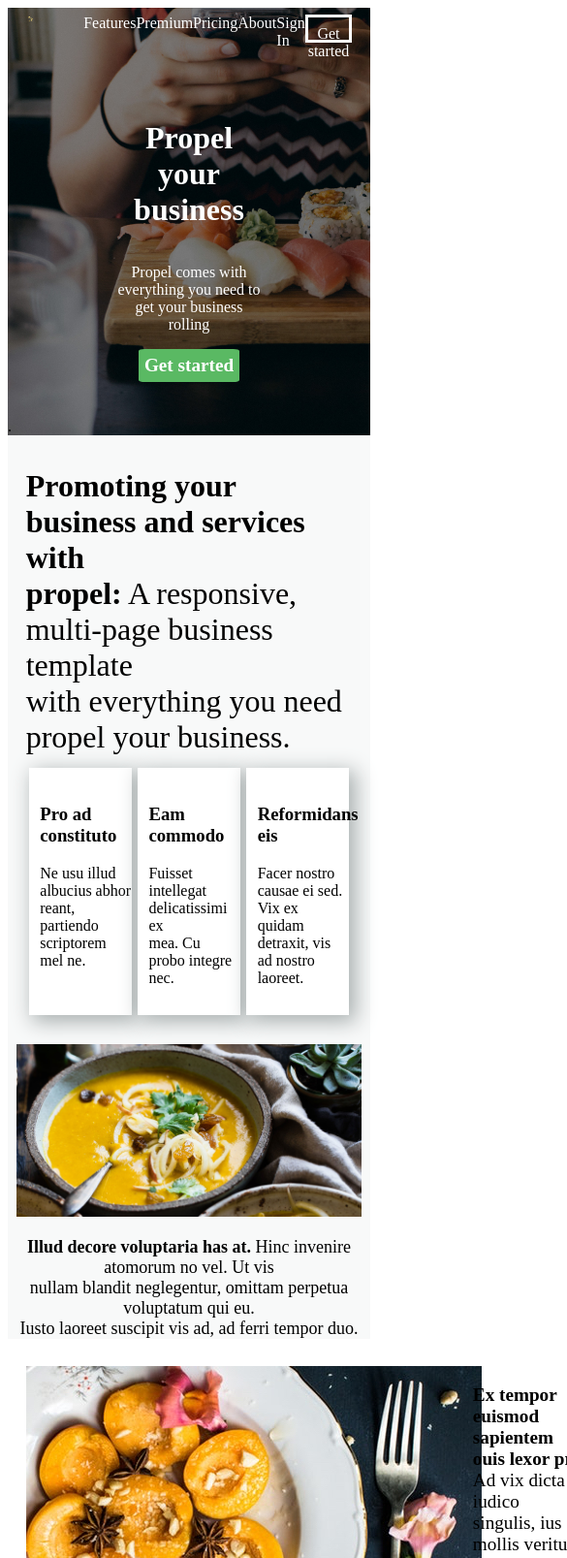
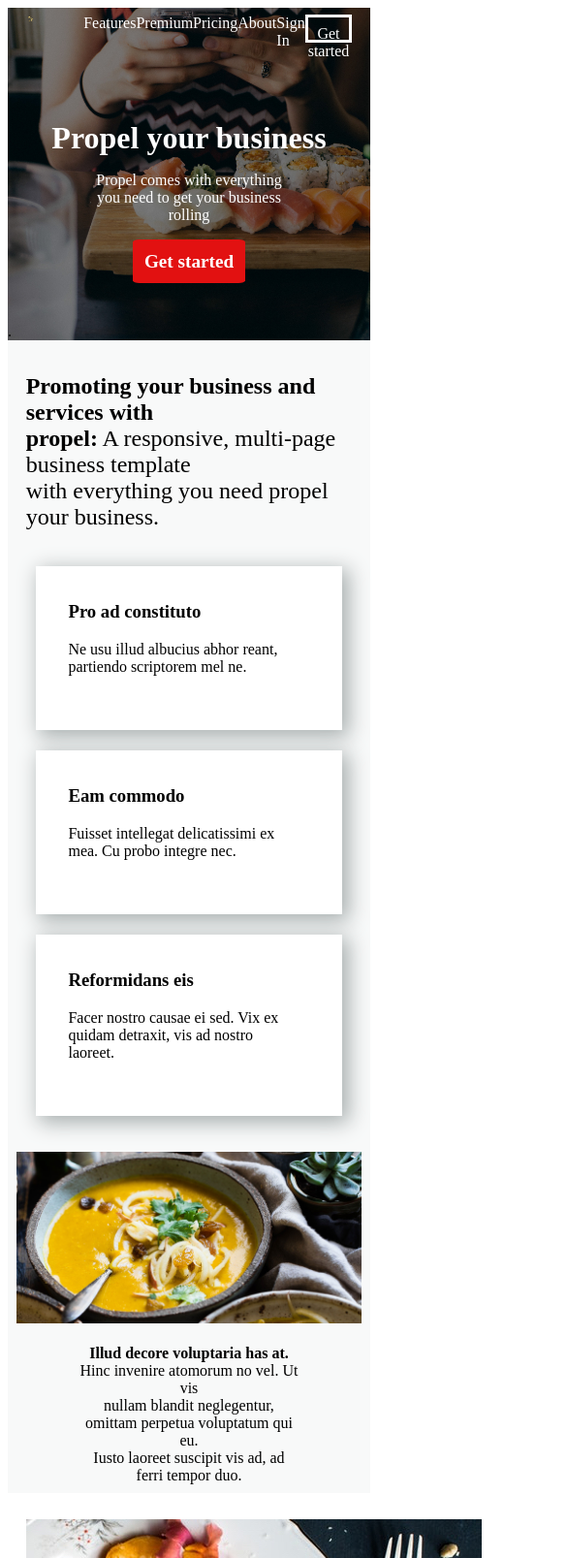
Before and after one commit to Dave44829/Project-1, a plain HTML site: page index.html in a window 390 px wide. Shown: the top 1607 px of the page at 97% size, 585 px wide, since content can reach past the window. Drawn offline with Linux system fonts and the light colour scheme.

Commit message:
Update styles.css

```diff
--- a/styles.css
+++ b/styles.css
@@ -4,8 +4,8 @@
 background-size: cover; margin: 0%;}
 
 
-.headerContent {margin-left: 30%;
-margin-right: 30%;
+.headerContent {width: 80%;
+margin: auto;
 display: flex;
 flex-direction: column;
 align-items: center;
@@ -15,9 +15,15 @@ margin-bottom: 10%}
 
 .headerButton {background-color: #5AB963;
 font-size: larger;
-font-weight: bold; padding: 4%;
+font-weight: bold; padding: 2%;
+padding-left: 3%;
+padding-right: 3%;
 color: white; border-radius: 6%;
+margin-bottom: 1%;
 }
+
+.headerImg {width: 15%;
+margin: 0%;}
 
 .topHeaderButton {background-color: transparent;
 border: solid white;
@@ -27,10 +33,13 @@ padding-top: 15%;}
 
 
 .text1 {color: white;
-text-align: center;}
+text-align: center;
+font-size: 5rem;
+margin-bottom: 2%;}
 
-.paragraph1 {color: white;
-text-align: center;}
+.paragraph1 {color: rgb(235, 231, 231);
+text-align: center;
+font-size: 1.5rem;}
 
 a {text-decoration: none;
 color: white}
@@ -72,7 +81,8 @@ margin-top: 7%;}
 .paragraph3 {text-align: center;
 margin-top: 5%;
 font-size: large;
-margin-bottom: 3%;}
+margin-bottom: 3%;
+padding-bottom: 2.5%;}
 
 
 
@@ -90,3 +100,102 @@ width: 70%;
 display: flex;
 flex-direction: column;
 margin: auto;}
+
+
+.row1{margin-left: -8%;}
+
+.row2 {padding-left: 25%;}
+
+
+
+
+
+
+
+
+
+
+
+
+
+
+
+
+
+
+
+
+/* HEADER FOR MOBILE */
+
+@media only screen and (max-width: 600px) {
+    .headerButton {background-color: #e21111;
+        font-size: larger;
+        font-weight: bold; padding: 4%;
+        color: white; border-radius: 6%;
+        }
+
+
+    .text1 {color: white;
+        text-align: center;
+        font-size: 2rem;
+        margin-bottom: 0%;}
+
+    .paragraph1 {color: white;
+        text-align: center;
+    font-size: 1rem ;
+        width: 70%;}
+
+
+    .headerImg {width: 40%;
+        margin: 0%;}
+
+
+
+
+/* DIV 2 FOR MOBILE */
+
+.paragraph2 {font-size: 1.5rem;
+    padding-top: 10%;
+    margin: 0%;
+    padding-bottom: 3%;}
+
+
+.grid2 {display: grid;
+    grid-template-columns: 1fr;
+    grid-template-rows: 1fr;
+    padding-top: 5%;}
+
+.paragraph3 {text-align: center;
+    width: 64%;
+    margin: auto;
+    margin-top: 5%;
+    font-size: 1rem;
+    margin-bottom: 3%;}
+
+
+
+    /* DIV 3 FOR MOLBILE */
+
+.grid3 {display: grid;
+        grid-template-columns: 1fr ;
+        padding-top: 5%;}
+
+.text2 {font-size: larger;}
+
+.bottomlink { align-items: center;
+        width: 70%;
+        display: flex;
+        flex-direction: column;
+        margin: auto;}
+
+.row1 {margin-left: 0%;}
+
+.row2 {padding-left: 0%;
+margin-bottom: -150%;
+padding-top: 70%;}
+
+.rowImg1 {width: 100%;}
+
+.rowImg2 {width: 100%;
+    margin-bottom: 60%;}
+}
```
